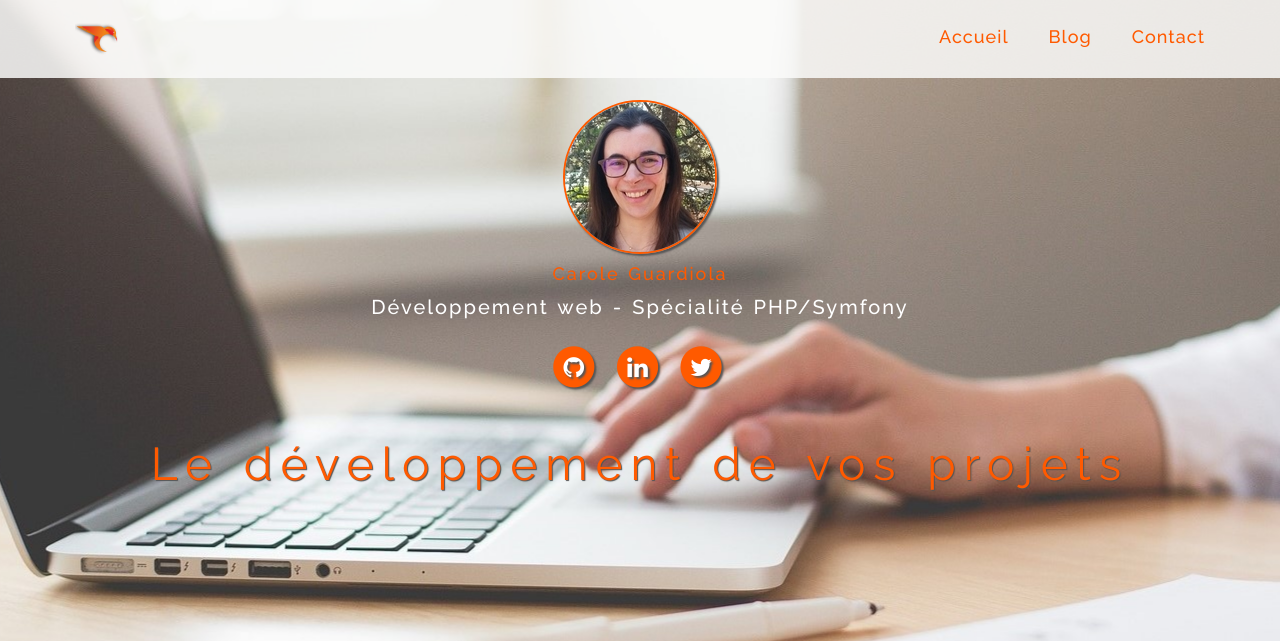
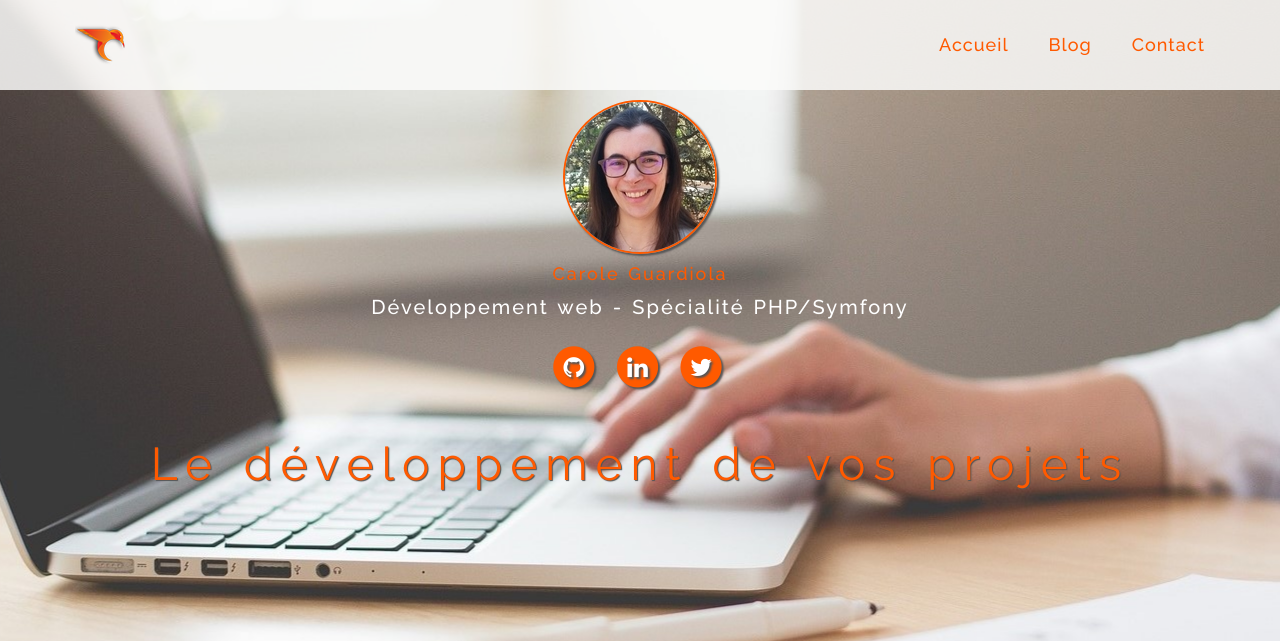
Before and after one commit to caroleguardiola/P5-OC-Blog, a PHP site: page / in a window 1280 px wide. Shown: the top 641 px of the page. Run offline with PHP 8.4, Linux system fonts and the light colour scheme.

Commit message:
Resized images. Created favicon for appletouch.

```diff
--- a/public/css/style.css
+++ b/public/css/style.css
@@ -367,7 +367,7 @@ h4 {
           transition: color 0.3s, background-color 0.3s, padding 0.3s;
 }
 .st-navbar-mini .navbar-default .navbar-brand img {
-  height: 30px;
+  height: 40px;
 }
 .st-navbar-mini .navbar-default .navbar-nav > li.active > a,
 .st-navbar-mini .navbar-default .navbar-nav > li.active a:hover,
@@ -396,7 +396,7 @@ h4 {
           transition: padding 0.3s;
 }
 .navbar-brand img {
-  height: 48px;
+  height: 60px;
   -webkit-transition: height 0.3s;
           transition: height 0.3s;
 }
@@ -868,7 +868,12 @@ a.scrollup:hover{
 
 /* @media */
 
-@media (max-width: 767px) {
+@media (min-width: 768px) {
+.navbar-nav {
+  margin: 7.5px -15px;
+  }
+}
+  @media (max-width: 767px) {
 .navbar-nav .open .dropdown-menu {
   background-color: rgba(251, 251, 250, 0.9);
   }
@@ -935,9 +940,6 @@ a.scrollup:hover{
   }
 }
 
-/* RESPONSIVE CSS
--------------------------------------------------- */
-
 @media (min-width: 768px) {
    .featurette-heading {
     font-size: 30px;
--- a/view/frontend/indexView.php
+++ b/view/frontend/indexView.php
@@ -123,7 +123,7 @@
 		          <p>Ce site est un projet d'OpenClassRooms réalisé avec PHP pour un blog en PHP.</p>
 		        </div>
 		        <div class="col-md-5 col-md-pull-7">
-		          <a class="project" href="index.php" target="_blank"><img class="featurette-image img-responsive center-block" src="public/images/Mon premier Blog en PHP.png" alt="Mon premier blog en PHP"></a>
+		          <a class="project" href="index.php" target="_blank"><img class="featurette-image img-responsive center-block" src="public/images/Mon premier Blog en PHP_mini.png" alt="Mon premier blog en PHP"></a>
 		        </div>
 		    </div>
 
@@ -136,7 +136,7 @@
 		          <p>Ce site est un projet d'OpenClassRooms réalisé avec Bootstrap pour un festival de films en plein air.</p>
 		        </div>
 		        <div class="col-md-5">
-		          <a class="project" href="http://filmsdepleinair.caroleguardiola.com/" target="_blank"><img class="featurette-image img-responsive center-block" src="public/images/Les Films de Plein Air.png" alt="Les Films de Plein Air"></a>
+		          <a class="project" href="http://filmsdepleinair.caroleguardiola.com/" target="_blank"><img class="featurette-image img-responsive center-block" src="public/images/Les Films de Plein Air_mini.png" alt="Les Films de Plein Air"></a>
 		        </div>
 		    </div>
 
@@ -150,7 +150,7 @@
 		        </div>
 		        <div class="col-md-5 col-md-pull-7">
 		          <a class="project" href="http://chaletsetcaviar.caroleguardiola.com/" target="_blank">
-		          <img class="featurette-image img-responsive center-block" src="public/images/Chalets et Caviar.png" alt="Chalets et Caviar">
+		          <img class="featurette-image img-responsive center-block" src="public/images/Chalets et Caviar_mini.png" alt="Chalets et Caviar">
 		      	</a>
 		        </div>
 		    </div>
--- a/view/frontend/template.php
+++ b/view/frontend/template.php
@@ -11,6 +11,10 @@
 
 		<link rel="icon" type="image/png" href="favicon.png" />
 		<!--[if IE]><link rel="shortcut icon" type="image/x-icon" href="favicon.ico" /><![endif]-->
+		<link rel="apple-touch-icon-precomposed" href="favicon_144.png">
+		<link rel="apple-touch-icon-precomposed" href="favicon_114.png">
+		<link rel="apple-touch-icon-precomposed" href="favicon_72.png">
+		<link rel="apple-touch-icon-precomposed" href="favicon_57.png">
 
 		<!-- Bootstrap -->
 		<link href="public/css/bootstrap.min.css" rel="stylesheet">
@@ -23,8 +27,6 @@
 		<link href="public/css/owl.transitions.css" rel="stylesheet">
 
 		<link href="public/css/style.css" rel="stylesheet">
-
-
 
 
 		<!-- HTML5 shim and Respond.js for IE8 support of HTML5 elements and media queries -->
@@ -46,7 +48,7 @@
 							<span class="icon-bar"></span>
 						</button>
 
-						<a class="navbar-brand" href="index.php"><img src="public/images/logo_144.png" alt="logo"></a>
+						<a class="navbar-brand" href="index.php"><img src="public/images/logo.png" alt="logo"></a>
 					</div>
 
 					<div class="collapse navbar-collapse main-nav" id="sept-main-nav">
```
Also changed, not shown: favicon_114.png (added), favicon_144.png (added), favicon_57.png (added), favicon_72.png (renamed from public/images/logo_72.png), public/images/Chalets et Caviar.PNG (deleted), public/images/Chalets et Caviar_mini.png (added), public/images/Les Films de Plein Air.PNG (deleted), public/images/Les Films de Plein Air_mini.png (added), public/images/logo.png, public/images/logo_144.png (deleted), public/images/notebook_2.jpg (deleted), 6 other files.
